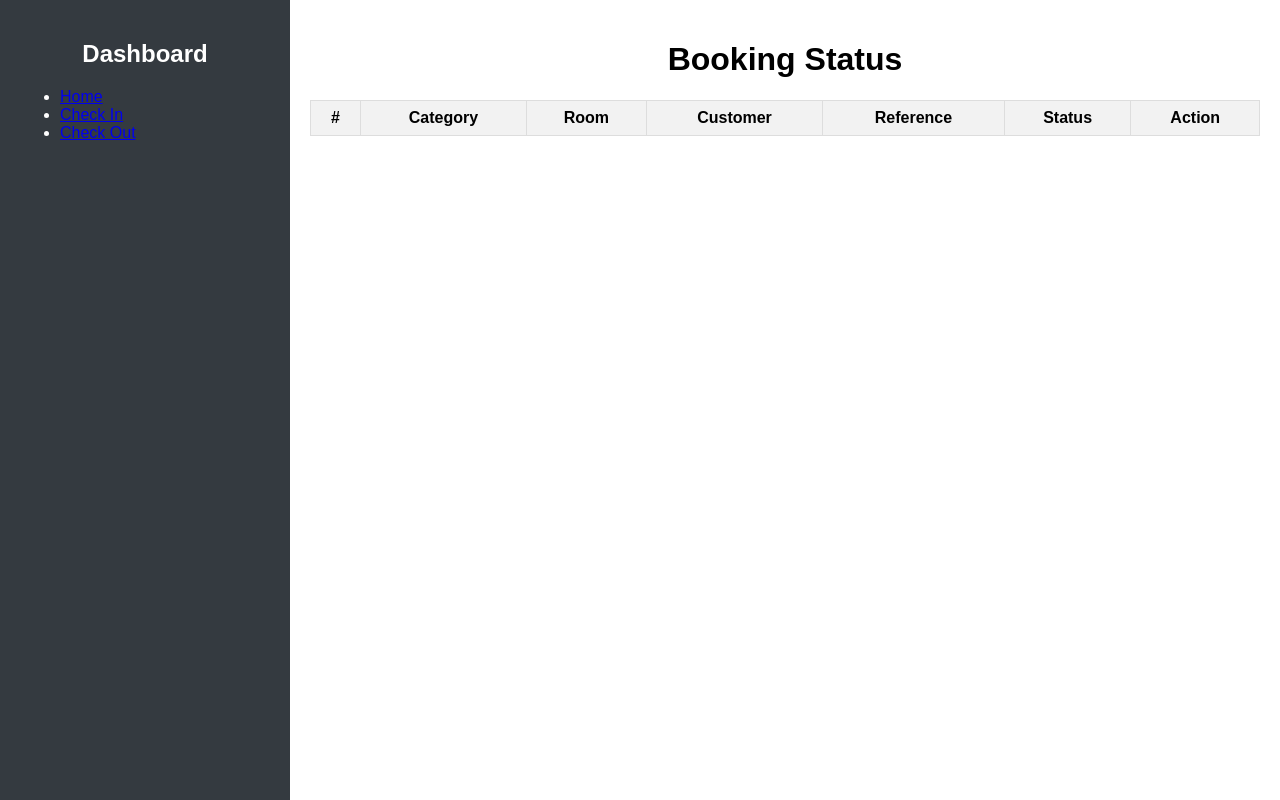
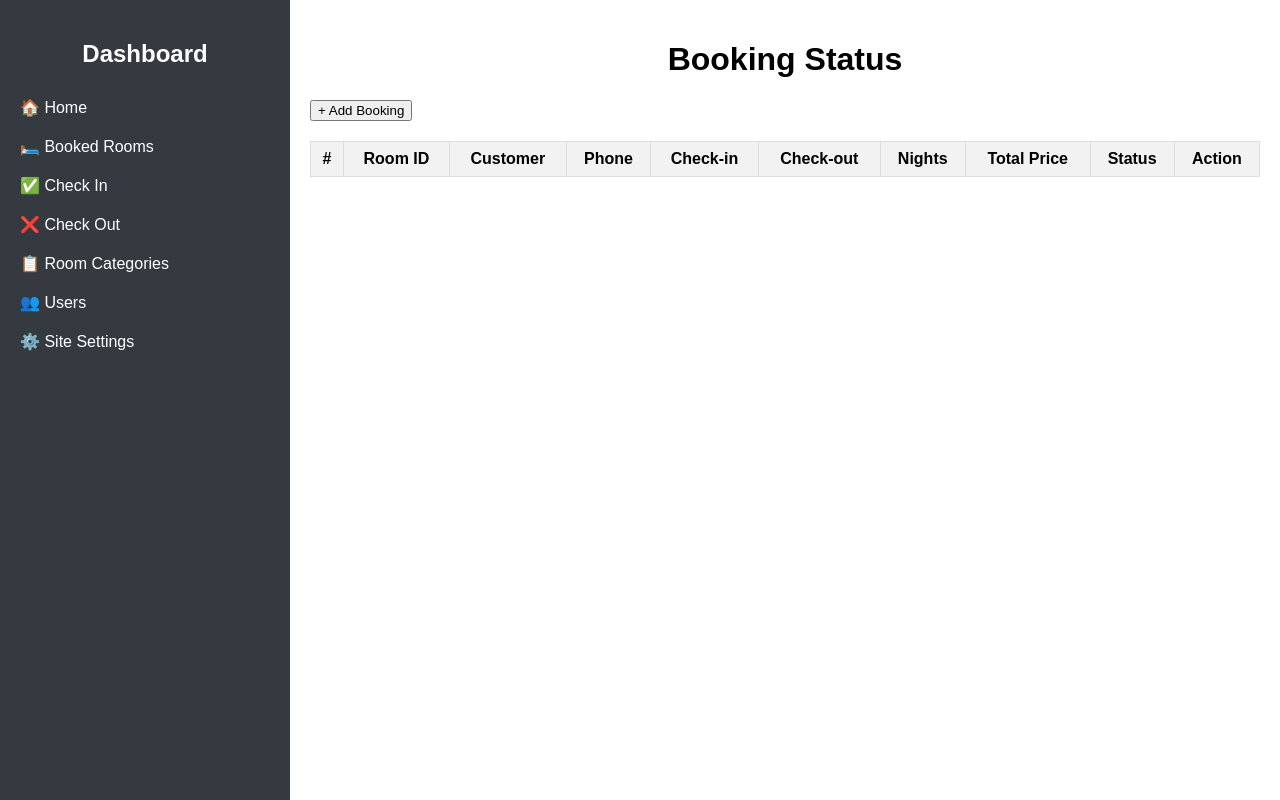
Before and after one commit to MatchaPL/hotel, a Flask app: page / in a window 1280 px wide. Run offline with Flask 3, Linux system fonts and the light colour scheme; data that the repository does not hold is empty.

Commit message:
Update index.html

```diff
--- a/templates/index.html
+++ b/templates/index.html
@@ -20,6 +20,17 @@
         }
         .sidebar h2 {
             text-align: center;
+        }
+        .sidebar ul {
+            list-style-type: none;
+            padding: 0;
+        }
+        .sidebar ul li {
+            padding: 10px 0;
+        }
+        .sidebar a {
+            color: #fff;
+            text-decoration: none;
         }
         .content {
             flex-grow: 1;
@@ -63,23 +74,32 @@
     <div class="sidebar">
         <h2>Dashboard</h2>
         <ul>
-            <li><a href="/">Home</a></li>
-            <li><a href="#">Check In</a></li>
-            <li><a href="#">Check Out</a></li>
+            <li><a href="/">🏠 Home</a></li>
+            <li><a href="#">🛏️ Booked Rooms</a></li>
+            <li><a href="#">✅ Check In</a></li>
+            <li><a href="#">❌ Check Out</a></li>
+            <li><a href="#">📋 Room Categories</a></li>
+            <li><a href="#">👥 Users</a></li>
+            <li><a href="#">⚙️ Site Settings</a></li>
         </ul>
     </div>
 
     <div class="content">
         <h1 style="text-align: center;">Booking Status</h1>
 
+        <button onclick="openBookingForm()" style="margin-bottom: 20px;">+ Add Booking</button>
+
         <table id="bookingTable">
             <thead>
                 <tr>
                     <th>#</th>
-                    <th>Category</th>
-                    <th>Room</th>
+                    <th>Room ID</th>
                     <th>Customer</th>
-                    <th>Reference</th>
+                    <th>Phone</th>
+                    <th>Check-in</th>
+                    <th>Check-out</th>
+                    <th>Nights</th>
+                    <th>Total Price</th>
                     <th>Status</th>
                     <th>Action</th>
                 </tr>
@@ -90,7 +110,39 @@
         </table>
     </div>
 
+    <!-- Booking Form -->
+    <div id="bookingModal" style="display: none;">
+        <h2>Add Booking</h2>
+        <form id="bookingForm">
+            <input type="text" name="room_id" placeholder="Room ID" required><br>
+            <input type="text" name="customer_name" placeholder="Customer Name" required><br>
+            <input type="text" name="phone_number" placeholder="Phone Number" required><br>
+            <input type="text" name="room_type" placeholder="Room Type (Standard/Deluxe/Family)" required><br>
+            <input type="date" name="checkin_date" placeholder="Check-in Date" required><br>
+            <input type="date" name="checkout_date" placeholder="Check-out Date" required><br>
+            <input type="number" name="nights" placeholder="Number of Nights" required><br>
+            <button type="submit">Submit</button>
+        </form>
+    </div>
+
     <script>
+        function openBookingForm() {
+            document.getElementById("bookingModal").style.display = "block";
+        }
+
+        document.getElementById("bookingForm").addEventListener("submit", function(event) {
+            event.preventDefault();
+            const formData = new FormData(this);
+
+            fetch("/book", { method: "POST", body: formData })
+                .then(response => response.json())
+                .then(data => {
+                    alert(data.message);
+                    document.getElementById("bookingModal").style.display = "none";
+                    location.reload();
+                });
+        });
+
         document.addEventListener("DOMContentLoaded", function () {
             fetch('/get_bookings')
                 .then(response => response.json())
@@ -103,10 +155,13 @@
 
                         row.innerHTML = `
                             <td>${index + 1}</td>
-                            <td>${booking.room_type}</td>
                             <td>${booking.room_id}</td>
                             <td>${booking.customer_name}</td>
-                            <td>${booking.booking_id}</td>
+                            <td>${booking.phone_number}</td>
+                            <td>${booking.checkin_date}</td>
+                            <td>${booking.checkout_date}</td>
+                            <td>${booking.nights}</td>
+                            <td>${booking.total_price}</td>
                             <td class="${booking.status === 'Checked-In' ? 'status-checked-in' : 'status-checked-out'}">
                                 ${booking.status}
                             </td>
```
